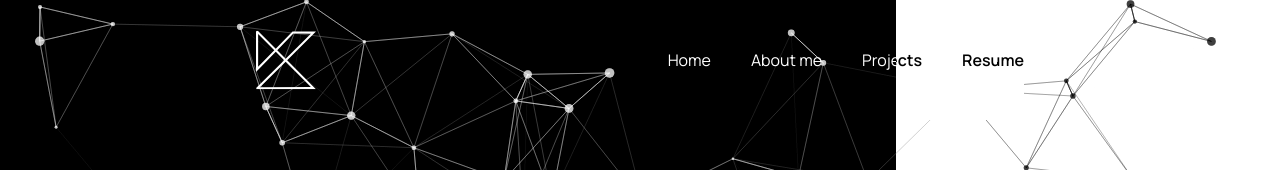
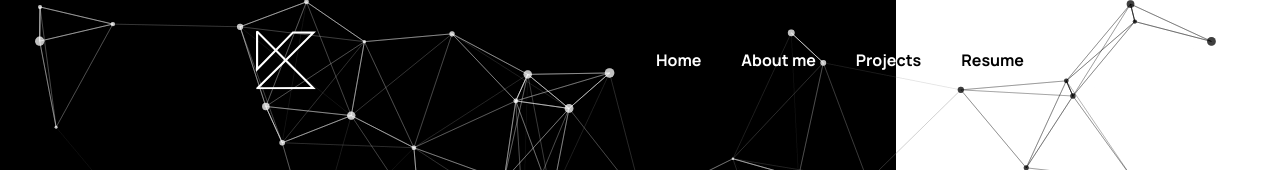
Before and after one commit to noiceee/portfolio, a React (Create React App) app: page / in a window 1280 px wide. Shown: the top 170 px of the page. Built offline with nearby package versions, Linux system fonts and the light colour scheme.

Commit message:
Fixed navbar indexing

```diff
--- a/public/index.html
+++ b/public/index.html
@@ -15,10 +15,6 @@
       href="https://fonts.googleapis.com/css2?family=Manrope:wght@300;400;600;700&display=swap"
       rel="stylesheet"
     />
-    <link
-      href="https://fonts.googleapis.com/css2?family=Great+Vibes&display=swap"
-      rel="stylesheet"
-    />
   </head>
   <body>
     <noscript>You need to enable JavaScript to run this app.</noscript>
--- a/src/App.jsx
+++ b/src/App.jsx
@@ -10,7 +10,6 @@ function App() {
     <div className="app">
       <div className="top-section">
         <div className="particles-cover">
-          <Navbar />
         </div>
         <Navbar />
         <Hero />
--- a/src/components/hero/hero.scss
+++ b/src/components/hero/hero.scss
@@ -1,33 +1,37 @@
-.hero-container{
+.hero-container {
   width: 100vw;
   height: 100%;
   display: flex;
   align-items: center;
   justify-content: center;
   position: relative;
-    z-index: 6;
-    .hero-description{
+  z-index: 5;
+  .hero-description {
     flex: 4;
     align-items: center;
     justify-content: center;
     text-align: right;
     transform: translateX(200px);
-        h1{
+    h1 {
       font-size: 60px;
-            span{
+      span {
         white-space: nowrap;
         color: black;
         padding: 0px 20px;
-                background: linear-gradient(90deg, rgba(255, 255, 255, 0.719), rgba(128, 128, 128, 0.678));
+        background: linear-gradient(
+          90deg,
+          rgba(255, 255, 255, 0.719),
+          rgba(128, 128, 128, 0.678)
+        );
       }
     }
   }
-    .img-container{
-        flex:6;
+  .img-container {
+    flex: 6;
     display: flex;
     align-items: center;
     justify-content: center;
-        img{
+    img {
       height: 420px;
       width: 420px;
       border-radius: 50%;
--- a/src/components/navbar/navbar.scss
+++ b/src/components/navbar/navbar.scss
@@ -1,4 +1,4 @@
-.navbar{
+.navbar {
   display: flex;
   align-items: center;
   justify-content: space-between;
@@ -6,37 +6,44 @@
   width: 100vw;
   overflow: hidden;
   position: fixed;
-    z-index: 4;
-    .logo-wrapper{
+  z-index: 6;
+  .logo-wrapper {
     display: flex;
     align-items: center;
     justify-content: center;
-        .name-logo{
-            font-family: 'Great Vibes', cursive;
-            font-size: 44px;
-            font-weight: 600;
+    img {
       cursor: pointer;
-        }
-        img{
       height: 60px;
     }
   }
-    .list-wrapper{
-        display: flex;
+  background: -webkit-linear-gradient(
+    0deg,
+    rgb(255, 255, 255) 70%,
+    rgb(0, 0, 0) 30%
+  );
+  background-clip:text;
+  -webkit-background-clip: text;
+  -webkit-text-fill-color: transparent;
+  .list-wrapper {
       align-items: center;
-        span{
+      span {
+      font-weight: 700;
       margin-left: 40px;
       cursor: pointer;
+    //   position: relative;
+    //   &::before {
+    //     content: "";
+    //     position: absolute;
+    //     background-color: red;
+    //     left: 0px;
+    //     bottom: 0px;
+    //     width: 0%;
+    //     height: 2px;
+    //     transition: all .5s ease;
+    //   }
+    //   &:hover::before{
+    //       width: 100%;
+    //   }
     }
   }
 }
-.particles-cover{
-    overflow:hidden;
-    .navbar{
-        color: black;
-        position: absolute;
-        right: 0px;
-        font-weight: 600;
-        background:linear-gradient(90deg, white 80%, transparent 20%);
-    }
-}
```
Lines whose indentation alone changed are shown as unchanged.
